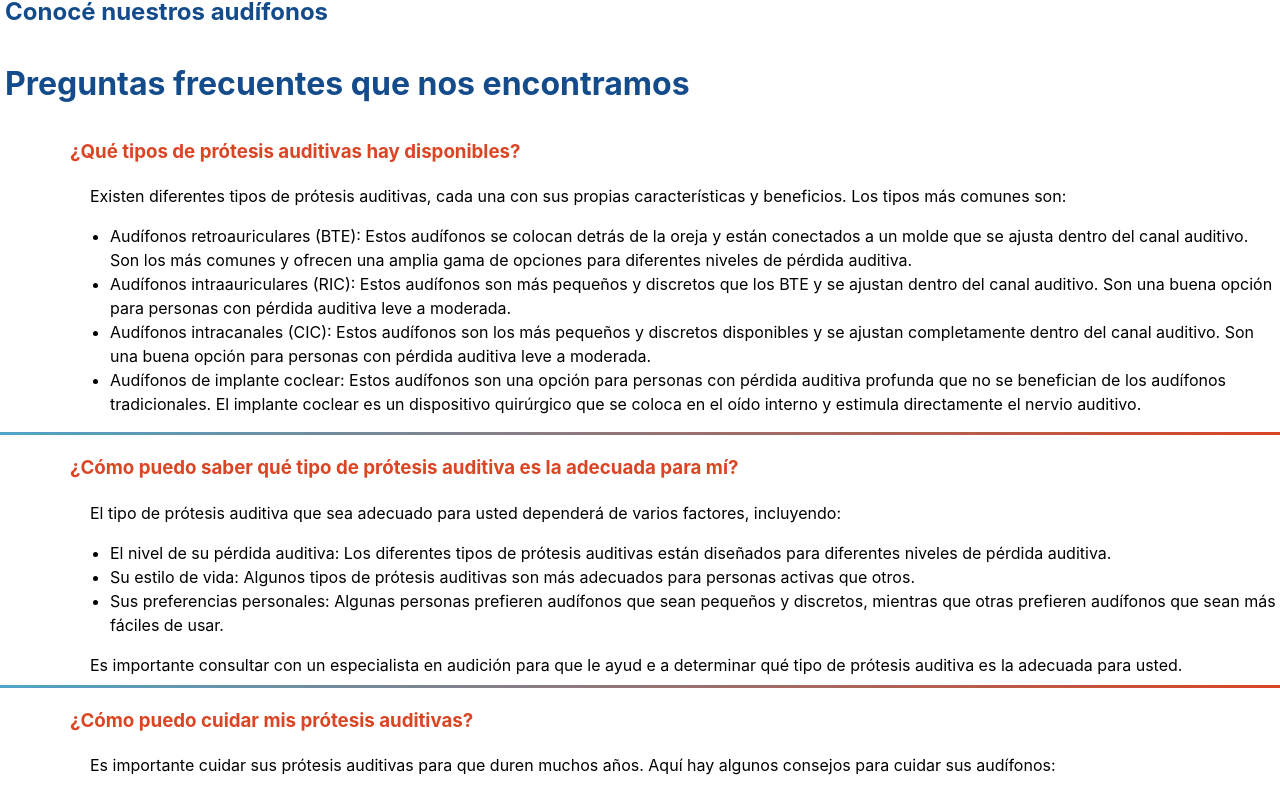
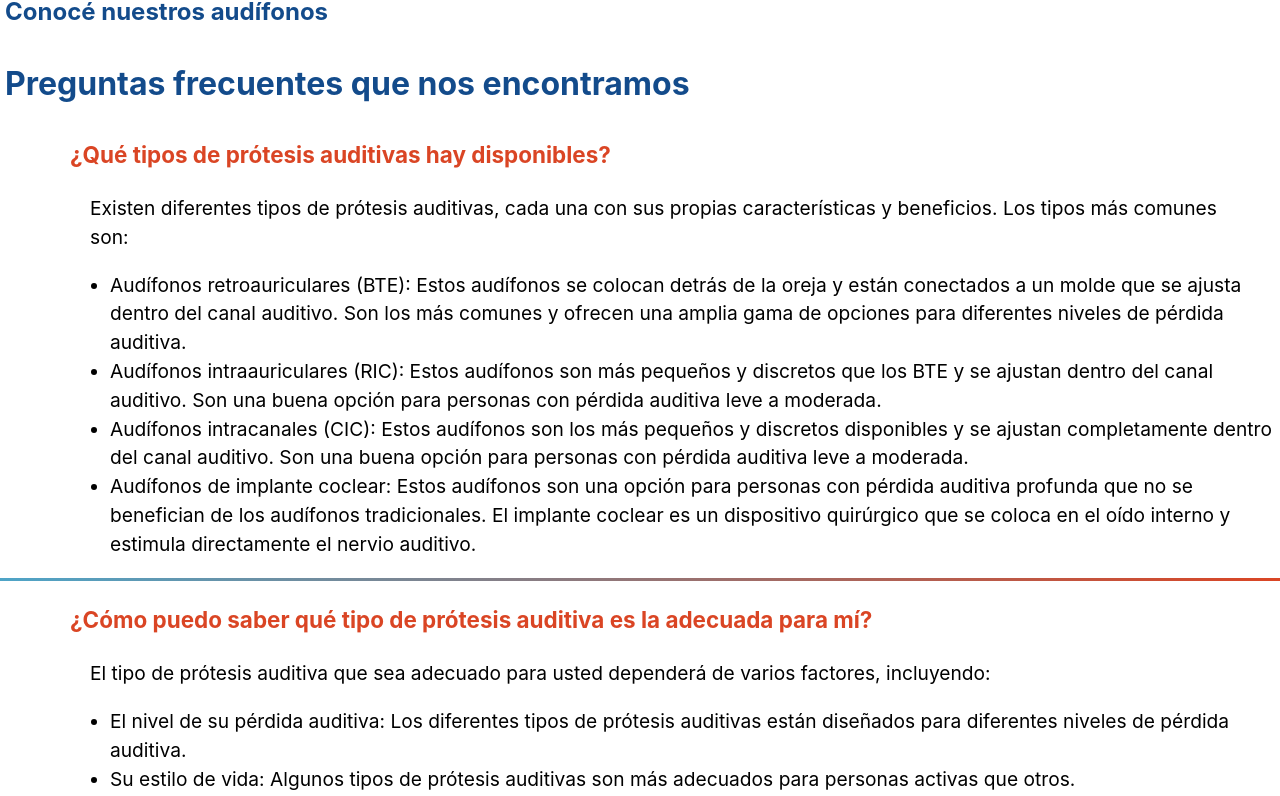
Before and after one commit to matiascavero/lotic-FrontEnd, a React (Vite) app: page / in a window 1280 px wide. Shown: the part 1518-2314 px from the top of the page. Built offline with nearby package versions, Linux system fonts and the light colour scheme.

Commit message:
Arreglamos reponsiv

```diff
--- a/src/components/FAQ/faq.css
+++ b/src/components/FAQ/faq.css
@@ -28,8 +28,10 @@
     background: linear-gradient(90deg, #4EA4C7, #DA4524); /* Cambiar el fondo a un degradado */
 }
 
-@media (max-width: 1200px) {
-
+@media (width < 2500px) {
+    .div-question{
+        font-size: 1.2em;
+    }
 }
 @media (max-width: 800px) {
 
--- a/src/components/header/header.css
+++ b/src/components/header/header.css
@@ -31,14 +31,17 @@ margin-bottom: 50px;
  width: 460px;
 
 }
-@media (max-width: 2000px) {
+@media (width <2500px) {
     header{
         width: 100%;
     }
 }
-@media (max-width: 800px) {
+@media (width <2000px) {
+    header{
+        width: 100%;
+    }
+}
 
-}
 @media (max-width: 600px) {
     header{
         width: 540px;
```
